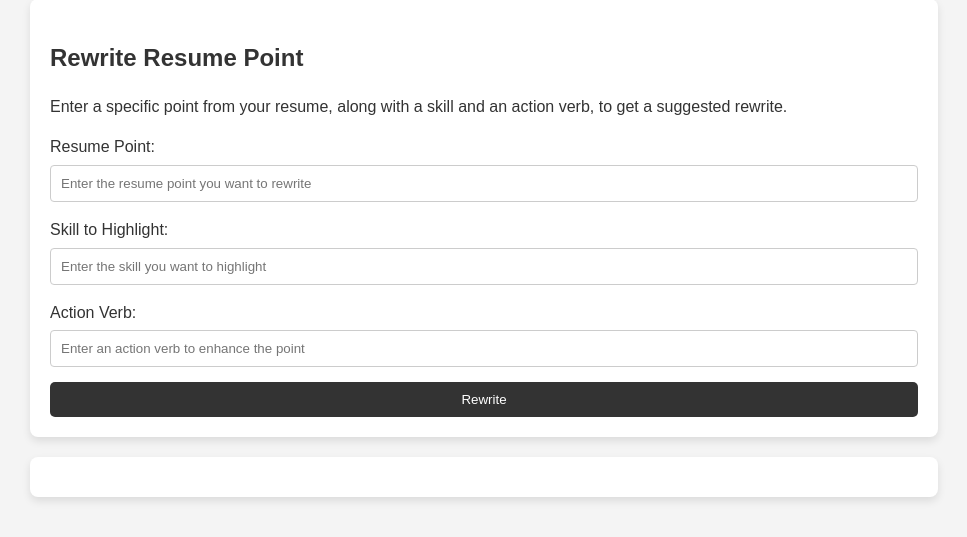
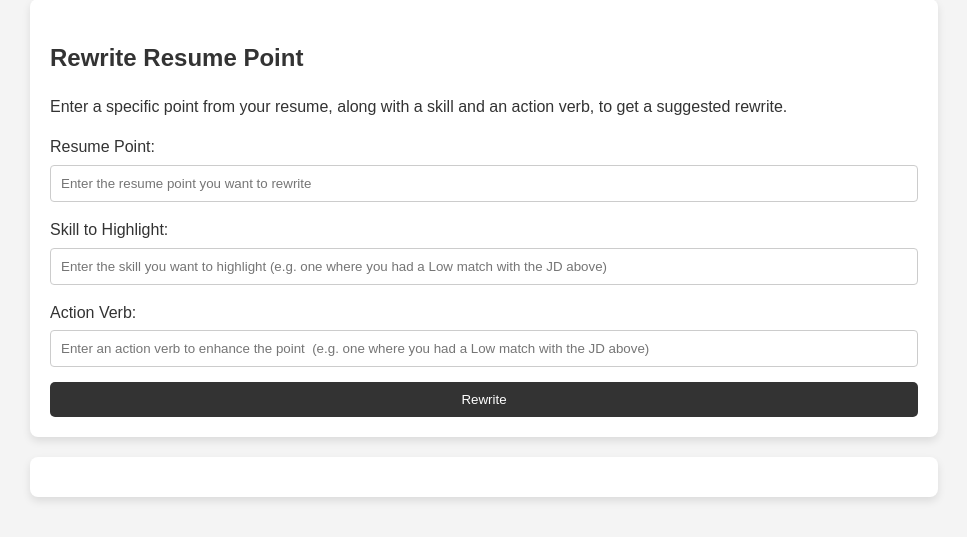
Before and after one commit to trolleyistheproblem2/resume-reviewer2, a Flask app: page / in a window 1280 px wide. Shown: the part 981-1518 px from the top of the page, without its empty margins (156-1123 px from the left). Run offline with Flask 3, Linux system fonts and the light colour scheme.

Commit message:
added instructions for feature 2

```diff
--- a/templates/index.html
+++ b/templates/index.html
@@ -108,10 +108,10 @@
         <input type="text" id="resume_point" name="resume_point" placeholder="Enter the resume point you want to rewrite">
 
         <label for="skill">Skill to Highlight:</label>
-        <input type="text" id="skill" name="skill" placeholder="Enter the skill you want to highlight">
+        <input type="text" id="skill" name="skill" placeholder="Enter the skill you want to highlight (e.g. one where you had a Low match with the JD above)">
 
         <label for="action_verb">Action Verb:</label>
-        <input type="text" id="action_verb" name="action_verb" placeholder="Enter an action verb to enhance the point">
+        <input type="text" id="action_verb" name="action_verb" placeholder="Enter an action verb to enhance the point  (e.g. one where you had a Low match with the JD above)">
 
         <input type="submit" value="Rewrite">
     </form>
```
